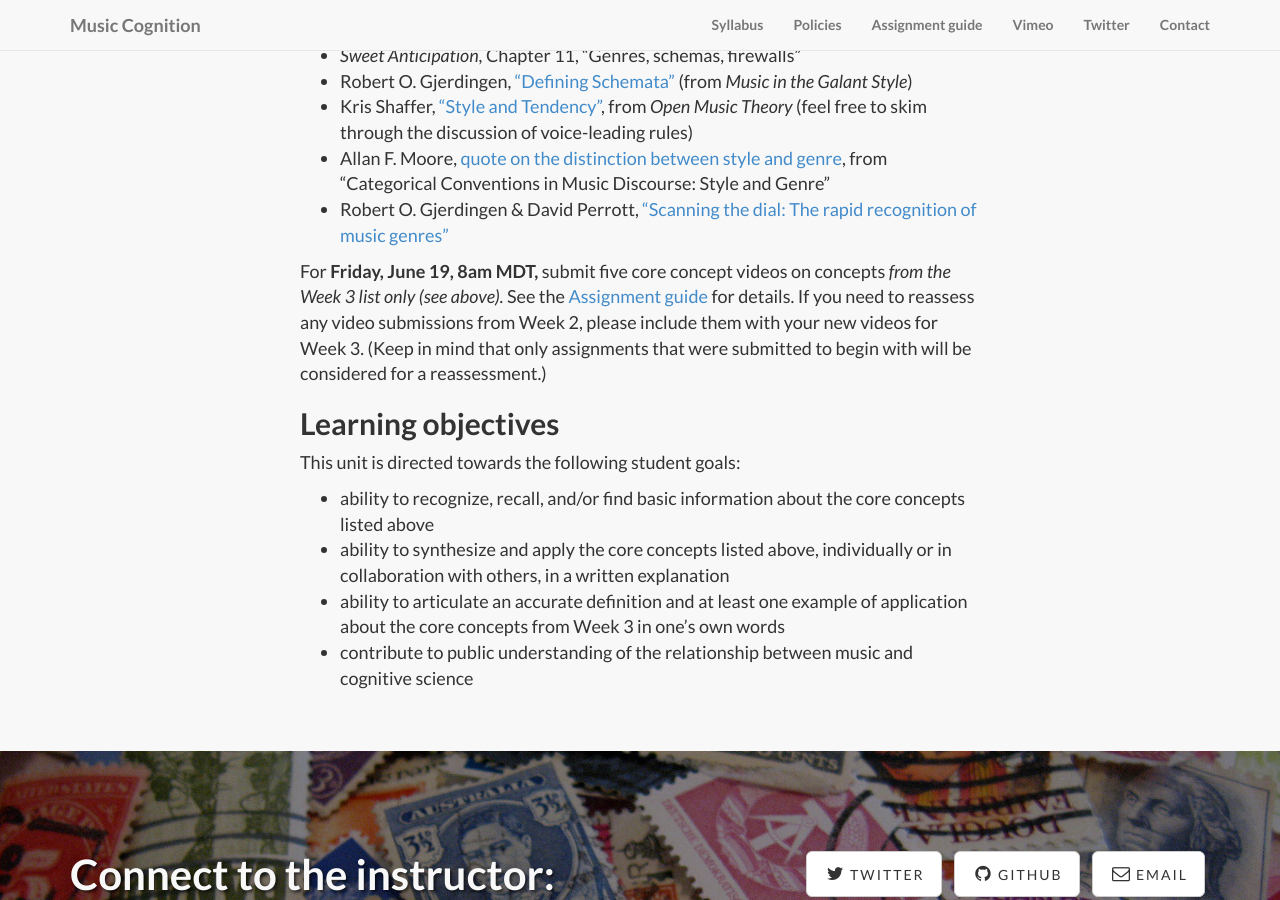
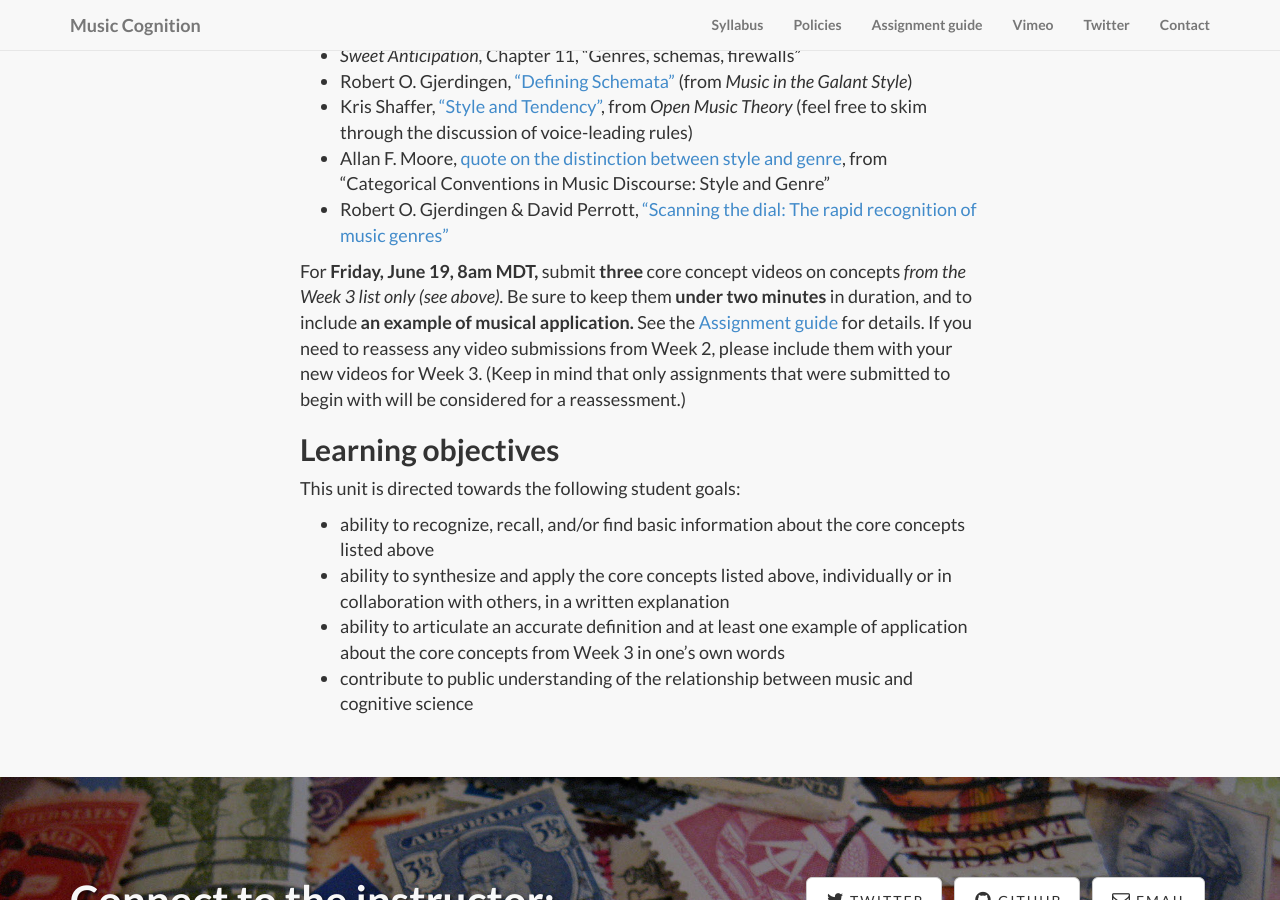
Before and after one commit to kshaffer/cognition, a Jekyll site: the page built from week3.md, in a window 1280 px wide and 900 px high, scrolled down 2422 px. Built offline with Jekyll 4.4.1, drawn with Linux system fonts in a browser that asks for light colours; nearby versions of some CDN libraries; library files that are not in the unit come from our copies.

Commit message:
video parameter update

```diff
--- a/week3.md
+++ b/week3.md
@@ -62,7 +62,7 @@ For **Wednesday, June 17, 11:59pm MDT,** please read/watch the following and the
 - Allan F. Moore, [quote on the distinction between style and genre](http://sketches.shaffermusic.com/2015/on-the-distinction-between-style-and-genre-popmusicevolution), from "Categorical Conventions in Music Discourse: Style and Genre"
 - Robert O. Gjerdingen & David Perrott, ["Scanning the dial: The rapid recognition of music genres"](http://faculty-web.at.northwestern.edu/music/gjerdingen/Papers/PubPapers/Scanning.pdf)
 
-For **Friday, June 19, 8am MDT,** submit five core concept videos on concepts *from the Week 3 list only (see above).* See the [Assignment guide](/assessments/) for details. If you need to reassess any video submissions from Week 2, please include them with your new videos for Week 3. (Keep in mind that only assignments that were submitted to begin with will be considered for a reassessment.)
+For **Friday, June 19, 8am MDT,** submit **three** core concept videos on concepts *from the Week 3 list only (see above).* Be sure to keep them **under two minutes** in duration, and to include **an example of musical application.** See the [Assignment guide](/assessments/) for details. If you need to reassess any video submissions from Week 2, please include them with your new videos for Week 3. (Keep in mind that only assignments that were submitted to begin with will be considered for a reassessment.)
 
 ## Learning objectives
 
```
Also changed, not shown: assessments.md (+2 -0 lines), week4.md (+1 -1 lines).
